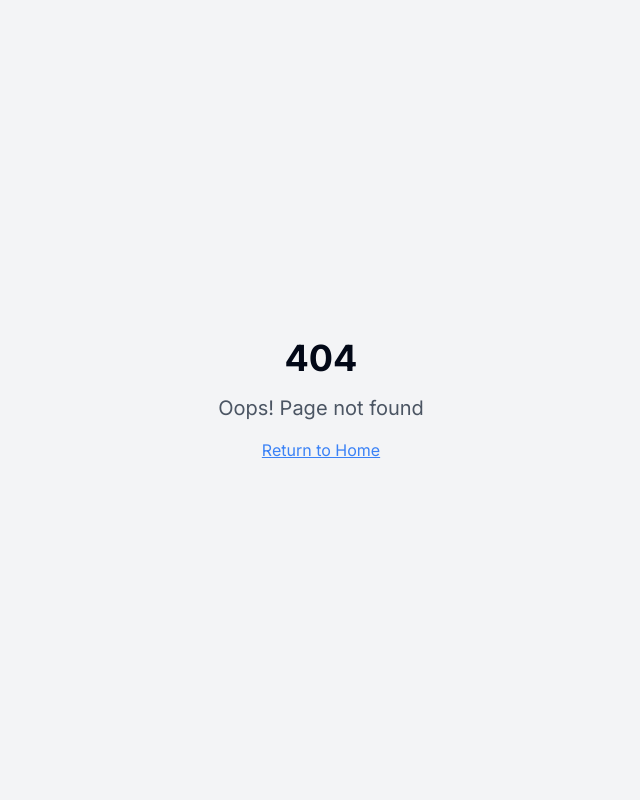
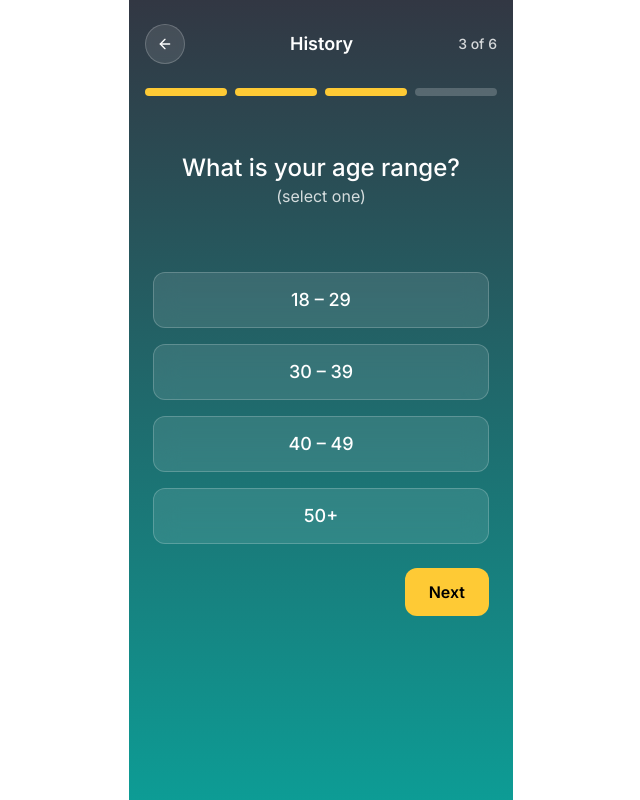
Before and after one commit to KethalFarg/pulsewave-insight-quiz, a React (Vite) app: page /slide_03_agerange in a window 1280 px wide. Before the commit this address had no page. Shown: the whole page, without its empty margins (319-959 px from the left). Built offline with nearby package versions, Linux system fonts and the light colour scheme.

Commit message:
Add quiz navigation and routing
- Added routes for quiz slides in App.tsx.
- Updated navigation links to use React Router's Link component.
- Ensured proper navigation flow between slides.

```diff
--- a/src/App.tsx
+++ b/src/App.tsx
@@ -1,3 +1,4 @@
+
 import { Toaster } from "@/components/ui/toaster";
 import { Toaster as Sonner } from "@/components/ui/sonner";
 import { TooltipProvider } from "@/components/ui/tooltip";
@@ -5,6 +6,7 @@ import { QueryClient, QueryClientProvider } from "@tanstack/react-query";
 import { BrowserRouter, Routes, Route } from "react-router-dom";
 import Index from "./pages/Index";
 import NotFound from "./pages/NotFound";
+import Slide_03_AgeRange from "./pages/Slide_03_AgeRange";
 
 const queryClient = new QueryClient();
 
@@ -16,6 +18,7 @@ const App = () => (
       <BrowserRouter>
         <Routes>
           <Route path="/" element={<Index />} />
+          <Route path="/slide_03_agerange" element={<Slide_03_AgeRange />} />
           {/* ADD ALL CUSTOM ROUTES ABOVE THE CATCH-ALL "*" ROUTE */}
           <Route path="*" element={<NotFound />} />
         </Routes>
--- a/src/index.css
+++ b/src/index.css
@@ -136,6 +136,12 @@
            border border-white/20 flex items-center justify-center;
   }
 
+  /* primary next button */
+  .btn-primary{
+    @apply px-6 py-3 bg-[#FECA35] text-black font-semibold rounded-xl
+           hover:bg-[#FECA35]/90 transition-colors;
+  }
+
   /* optional helpers for headings */
   .question-title{ @apply text-white text-2xl font-medium leading-8; }
   .question-sub  { @apply text-white/80 text-base; }
--- a/src/pages/Slide_03_AgeRange.tsx
+++ b/src/pages/Slide_03_AgeRange.tsx
@@ -1,6 +1,7 @@
 
 import React, { useState } from "react";
 import { ArrowLeft } from "lucide-react";
+import { Link } from "react-router-dom";
 
 export default function Slide_03_AgeRange() {
   const [selected, setSelected] = useState("");
@@ -21,9 +22,9 @@ export default function Slide_03_AgeRange() {
       {/* Header */}
       <header className="w-full px-4 py-6">
         <div className="flex items-center justify-between mb-6">
-          <a href="/slide_02_jointselect" className="btn-icon" aria-label="Go back" data-action="back">
+          <Link to="/slide_02_jointselect" className="btn-icon" aria-label="Go back" data-action="back">
             <ArrowLeft size={16} className="text-white" />
-          </a>
+          </Link>
           <h1 className="text-white text-lg font-semibold">History</h1>
           <span className="text-white/80 text-sm font-medium">3&nbsp;of&nbsp;6</span>
         </div>
@@ -58,14 +59,14 @@ export default function Slide_03_AgeRange() {
 
       {/* Nav */}
       <footer className="px-6 py-6 flex justify-end">
-        <a
-          href="/slide_04_pain_duration"
+        <Link
+          to="/slide_04_pain_duration"
           className="btn-primary"
           data-action="next"
           data-next="Slide_04_PainDuration"
         >
           Next
-        </a>
+        </Link>
       </footer>
     </section>
   );
```
